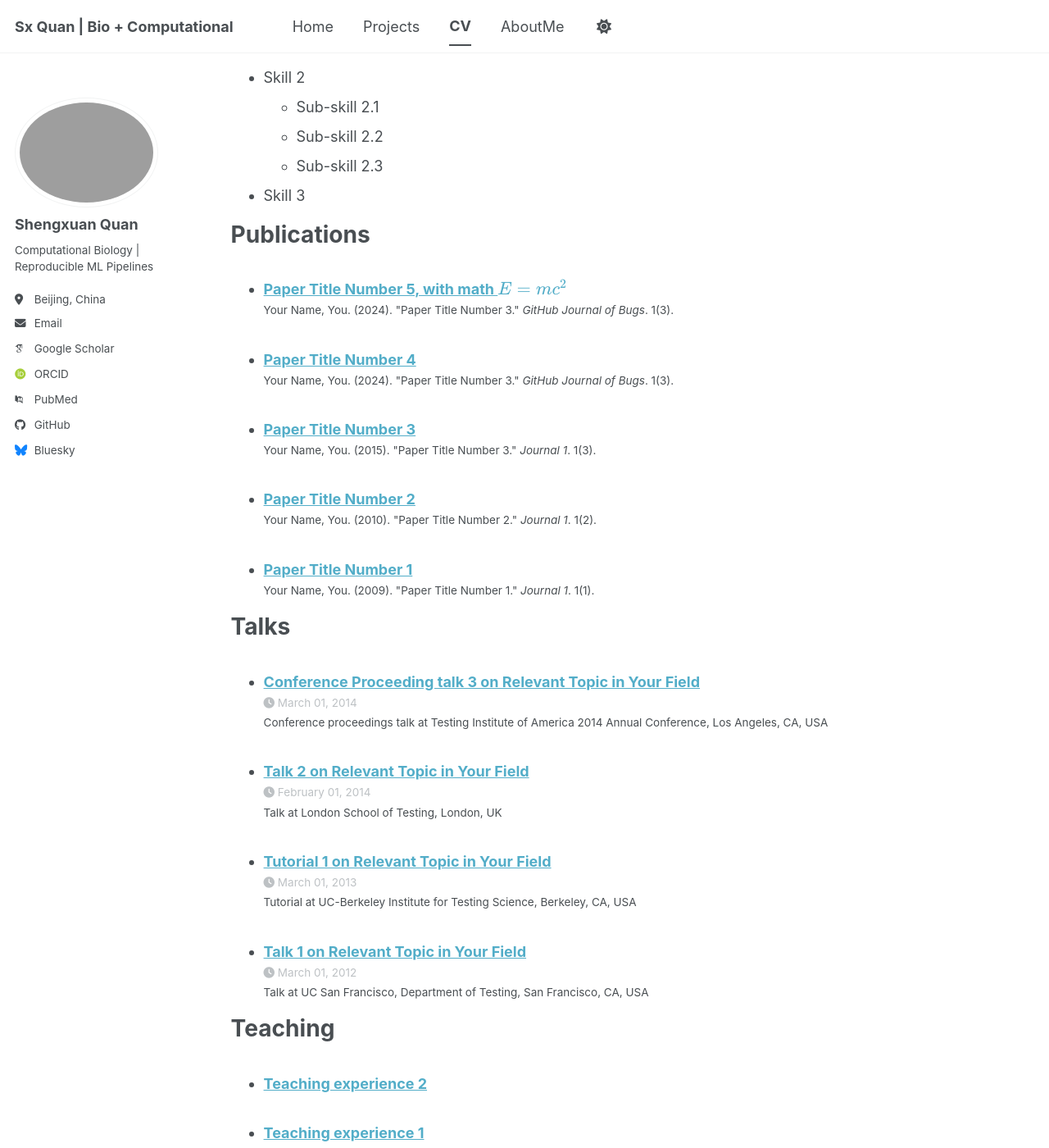
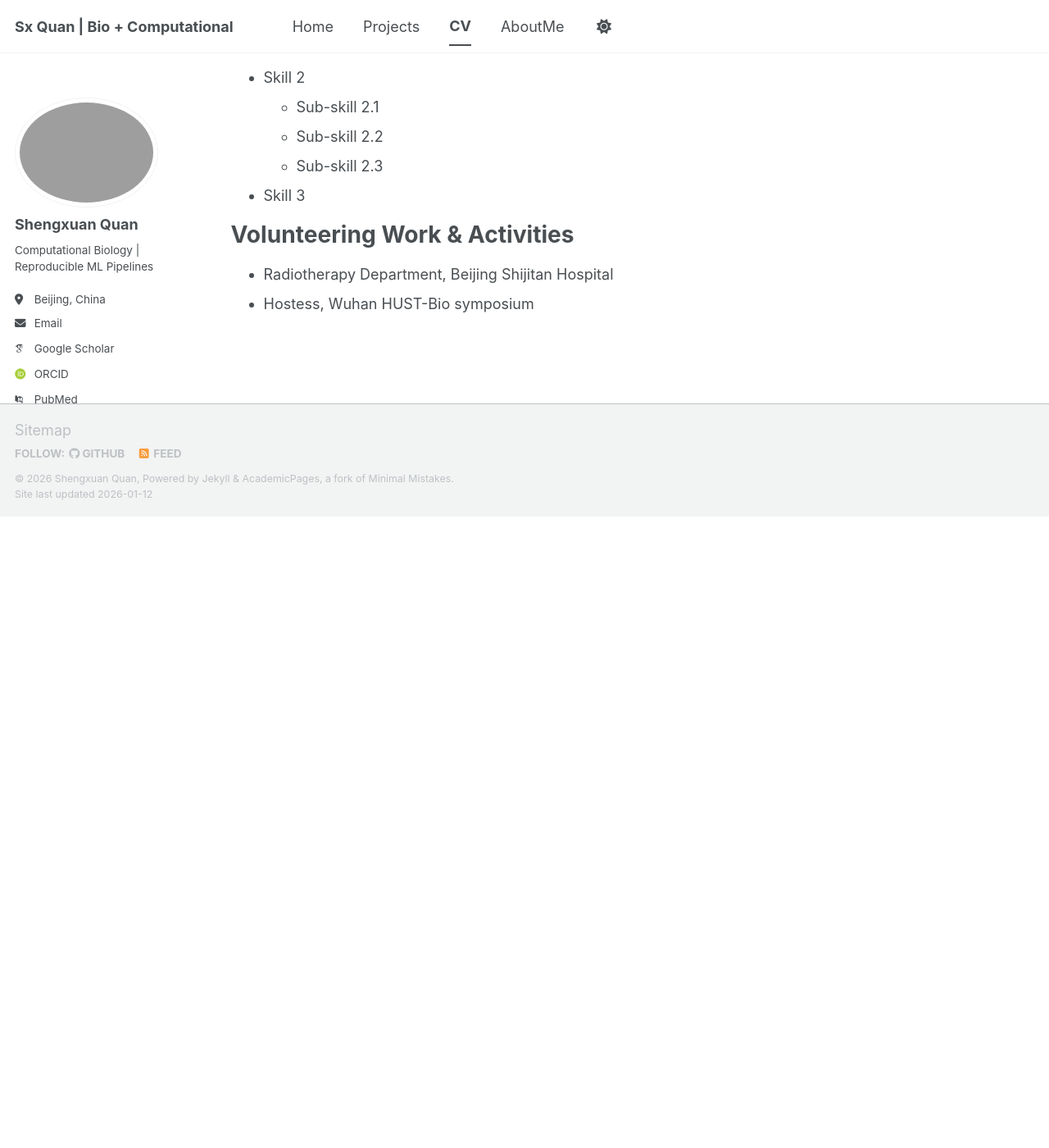
Before and after one commit to ShengxuanQUAN/ShengxuanQUAN.github.io, a Jekyll site: the page built from _pages/cv.md, in a window 1280 px wide and 1400 px high, scrolled down 812 px. Shown: the whole window at 82% size. Built offline with Jekyll 4.4.1, drawn with Linux system fonts in a browser that asks for light colours; some web fonts are replaced; a script bundle is joined from its source files by our own code; library files that are not in the unit come from our copies; after the commit the page ends 1442 px from its top, so only the background shows below that; some of the changed text lies outside the part shown.

Commit message:
Revise CV with new education and experience details
Updated education and work experience sections, added volunteering activities, and removed publications, talks, teaching, and service sections.

```diff
--- a/_pages/cv.md
+++ b/_pages/cv.md
@@ -11,16 +11,16 @@
 
 Education
 ======
-* Ph.D in Version Control Theory, GitHub University, 2018 (expected)
-* M.S. in Jekyll, GitHub University, 2014
-* B.S. in GitHub, GitHub University, 2012
+* Exchange student in U.S , University of California, Berkeley, 2024
+* B.S. in France, University of Evry Paris-Saclay, 2026 (expected)
+* B.S. in China, Huazhong University of Science and Technology (HUST), 2026 (expected)
 
 Work experience
 ======
-* Spring 2024: Academic Pages Collaborator
-  * GitHub University
-  * Duties includes: Updates and improvements to template
-  * Supervisor: The Users
+* Summer 2024: internship
+  * Peking University Institute for Global Health and Development
+  * Duties includes: data curation and analysis
+  * Supervisor: Prof. SUN Yu
 
 * Fall 2015: Research Assistant
   * GitHub University
@@ -41,24 +41,7 @@
   * Sub-skill 2.3
 * Skill 3
 
-Publications
+Volunteering Work & Activities
 ======
-  <ul>{% for post in site.publications reversed %}
-    {% include archive-single-cv.html %}
-  {% endfor %}</ul>
-
-Talks
-======
-  <ul>{% for post in site.talks reversed %}
-    {% include archive-single-talk-cv.html  %}
-  {% endfor %}</ul>
-
-Teaching
-======
-  <ul>{% for post in site.teaching reversed %}
-    {% include archive-single-cv.html %}
-  {% endfor %}</ul>
-
-Service and leadership
-======
-* Currently signed in to 43 different slack teams
+* Radiotherapy Department, Beijing Shijitan Hospital
+* Hostess, Wuhan HUST-Bio symposium
```
